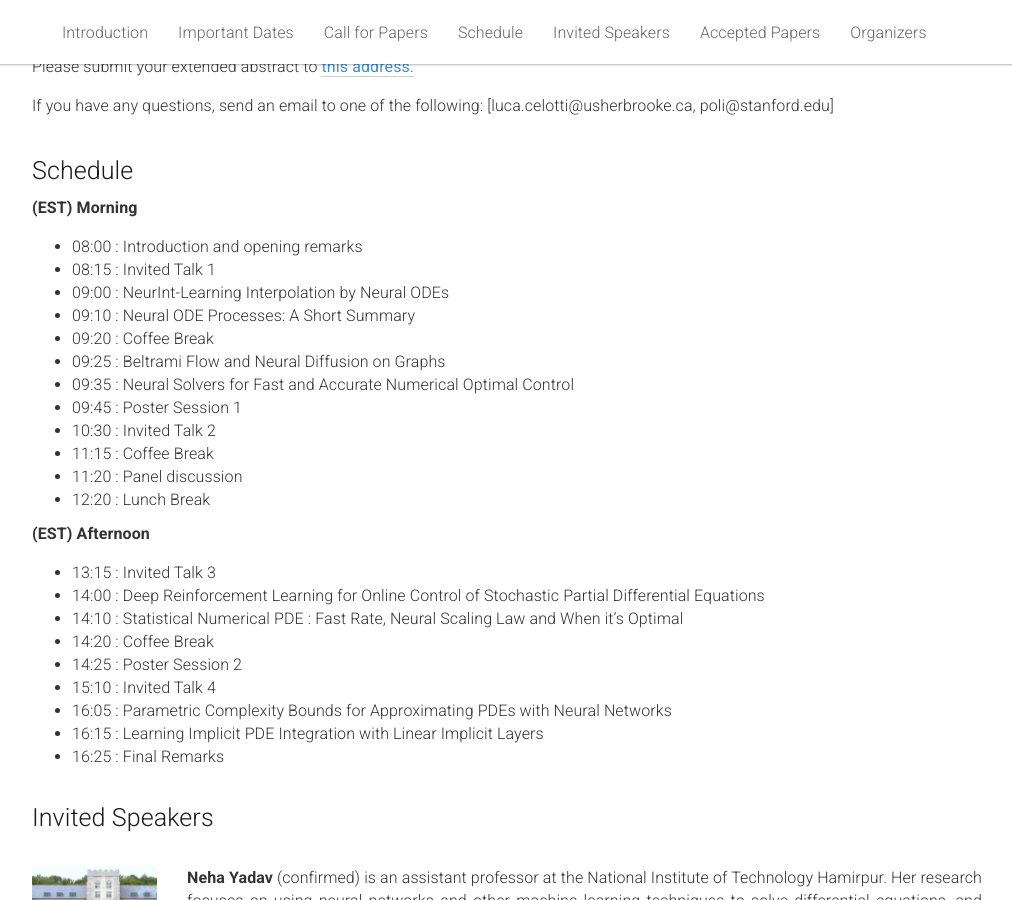
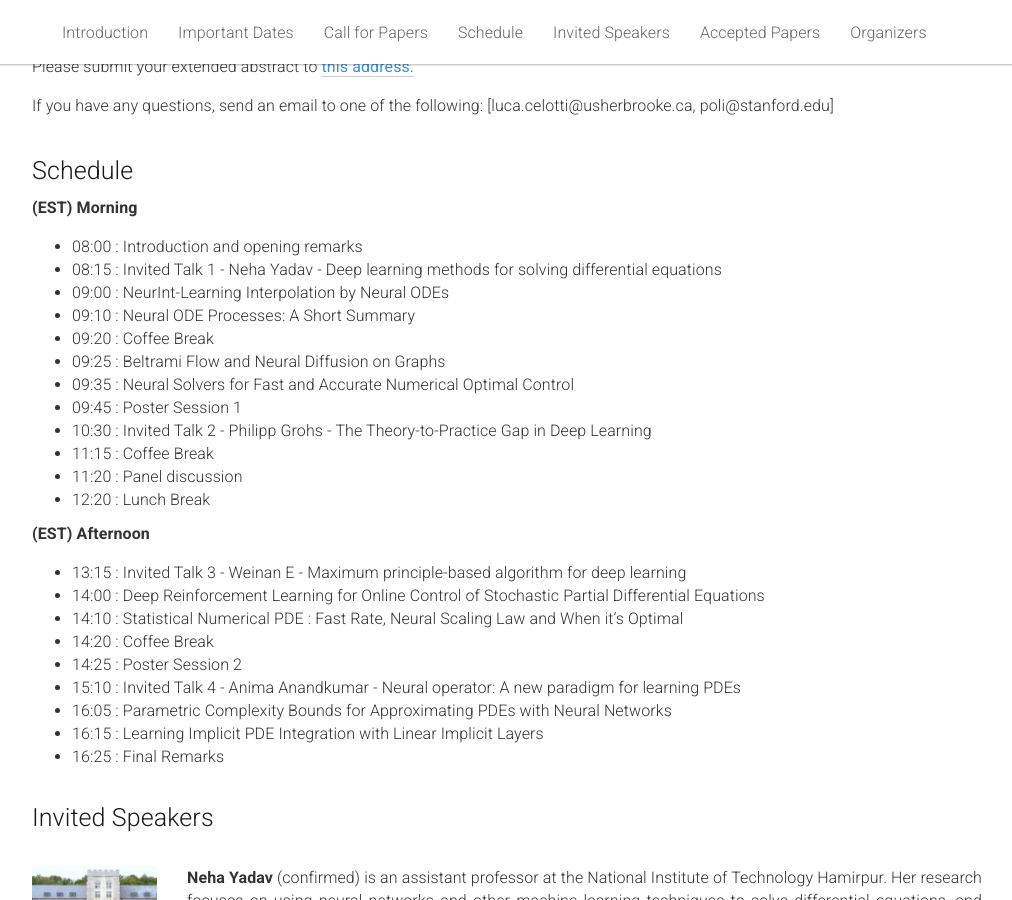
Before and after one commit to dl-de/dl-de.github.io, a Jekyll site: the page built from _pages/home.md, in a window 1280 px wide and 900 px high, scrolled down 1659 px. Shown: the whole window, without its empty margins (133-1145 px from the left). Built offline with Jekyll 4.4.1, drawn with Linux system fonts in a browser that asks for light colours.

Commit message:
minor changes

```diff
--- a/_pages/home.md
+++ b/_pages/home.md
@@ -167,26 +167,26 @@ The scope of the workshop spans topics at the intersection of DL and DEs, includ
     <p><b>(EST) Morning </b></p>
     <ul>
       <li>08:00 : Introduction and opening remarks</li>
-      <li>08:15 : Invited Talk 1 </li>
+      <li>08:15 : Invited Talk 1 - Neha Yadav - Deep learning methods for solving differential equations </li>
       <li>09:00 : NeurInt-Learning Interpolation by Neural ODEs </li>
       <li>09:10 : Neural ODE Processes: A Short Summary  </li>
       <li>09:20 : Coffee Break</li>
       <li>09:25 : Beltrami Flow and Neural Diffusion on Graphs </li>
       <li>09:35 : Neural Solvers for Fast and Accurate Numerical Optimal Control </li>
       <li>09:45 : Poster Session 1</li>
-      <li>10:30 : Invited Talk 2</li>
+      <li>10:30 : Invited Talk 2 - Philipp Grohs - The Theory-to-Practice Gap in Deep Learning </li>
       <li>11:15 : Coffee Break</li>
        <li>11:20 : Panel discussion      </li>
       <li>12:20 : Lunch Break                </li>
     </ul>
     <p><b>(EST) Afternoon </b></p>
     <ul>
-      <li>13:15 : Invited Talk 3</li>
+      <li>13:15 : Invited Talk 3 - Weinan E - Maximum principle-based algorithm for deep learning</li>
       <li>14:00 : Deep Reinforcement Learning for Online Control of Stochastic Partial Differential Equations </li>
       <li>14:10 : Statistical Numerical PDE : Fast Rate, Neural Scaling Law and When it’s Optimal </li>
       <li>14:20 : Coffee Break</li>
       <li>14:25 : Poster Session 2</li>
-      <li>15:10 : Invited Talk 4</li>
+      <li>15:10 : Invited Talk 4 - Anima Anandkumar - Neural operator: A new paradigm for learning PDEs </li>
       <li>16:05 : Parametric Complexity Bounds for Approximating PDEs with Neural Networks </li>
       <li>16:15 : Learning Implicit PDE Integration with Linear Implicit Layers </li>
       <li>16:25 : Final Remarks</li>
```
